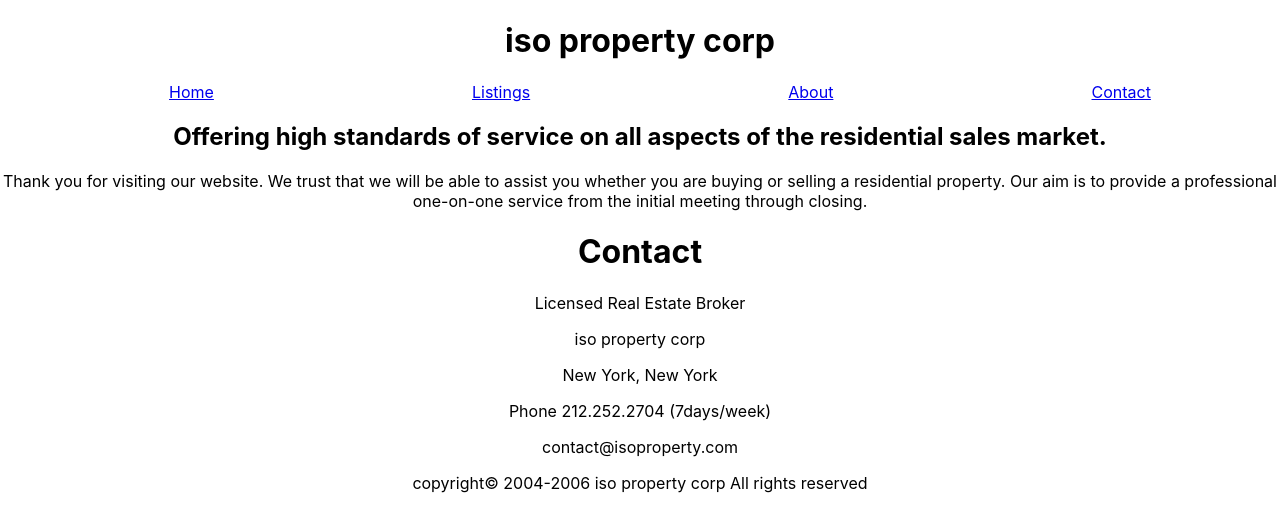
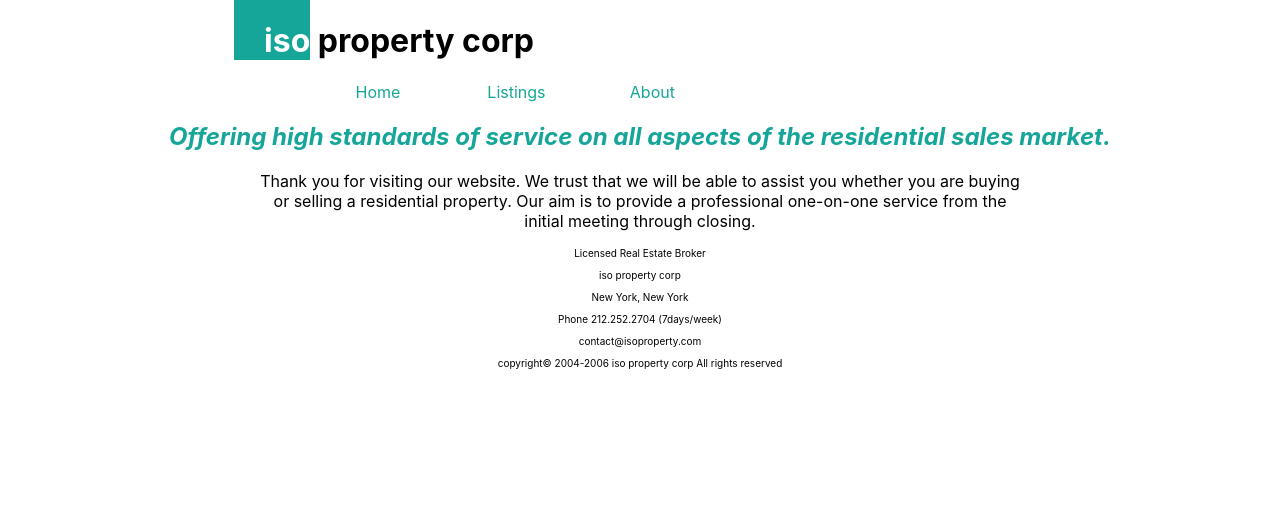
Before and after one commit to samuel-weinstein-cs/isoproperty, a React (Create React App) app: page / in a window 1280 px wide. Shown: the top 532 px of the page. Built offline with nearby package versions, Linux system fonts and the light colour scheme.

Commit message:
added styling to About and Home

```diff
--- a/src/App.css
+++ b/src/App.css
@@ -9,5 +9,52 @@
 .nav-list {
   display: flex;
   flex-direction: row;
-  justify-content: space-around;
+  justify-content: center;
 }
+
+.iso-box {
+  color: white;
+  background-color: #16A699;
+  padding-top: 30px;
+  padding-left: 30px;
+}
+
+.web-name {
+  margin-right: 40%;
+}
+
+.header-link, a {
+  text-decoration: none;
+  color: #16A699;
+  margin-left: 10%;
+}
+
+.header-link, a:hover {
+  color: grey;
+}
+
+.nav-list {
+  margin-right: 30%;
+}
+
+.about-p {
+  margin-left: 20%;
+  margin-right: 20%;
+}
+
+.about-header {
+  letter-spacing: 5px;
+}
+
+.contact p {
+  font-size: 10px;
+}
+
+.home-p {
+  margin-left: 20%;
+  margin-right: 20%;
+}
+
+.home-header {
+  color: #16A699;
+}
--- a/src/App.js
+++ b/src/App.js
@@ -11,7 +11,7 @@ class App extends Component {
   }
   render() {
     return <div className="App">
-      <h1>iso property corp</h1>
+      <h1 className="web-name"><span className="iso-box">iso</span> property corp</h1>
       <Header/>
       <Footer/>
     </div>;
--- a/src/components/About.js
+++ b/src/components/About.js
@@ -3,9 +3,9 @@ import React from "react";
 function About() {
   return (
     <div>
-      <h1>About our company</h1>
-      <p>
-        ISO Property's approach to business is unique. It\'s not just about
+      <h1 className="about-header">About our company</h1>
+      <p className="about-p">
+        ISO Property's approach to business is unique. It's not just about
         buying or selling real estate; it is about trust, it is about the way we
         conduct our business that makes us different from our competitors and
         makes our customers return to us again and again. We are committed to
--- a/src/components/Footer.js
+++ b/src/components/Footer.js
@@ -2,8 +2,7 @@ import React from 'react';
 
 function Footer() {
     return(
-        <div>
-        <h1>Contact</h1>
+        <div className="contact">
         <p>Licensed Real Estate Broker</p>
         <p>iso property corp</p>
         <p>New York, New York</p>
--- a/src/components/Header.js
+++ b/src/components/Header.js
@@ -6,7 +6,7 @@ import Home from "./Home.js";
 function Header() {
   return (
     <div>
-      <nav>
+      <nav className="header-nav">
         <ul className="nav-list">
           <li className="header-link">
             <Link to="/">Home</Link>
@@ -17,15 +17,11 @@ function Header() {
           <li className="header-link">
             <Link to="/about">About</Link>
           </li>
-          <li className="header-link">
-            <Link to="/contact">Contact</Link>
-          </li>
         </ul>
         <main>
           <Route exact path="/" render={() => <Home />}></Route>
           {/* <Route path="/listings" render={() => <Listings />}></Route> */}
           <Route path="/about" render={() => <About />}></Route>
-          {/* <Route path="/cantact" render={() => <Contact />}></Route> */}
         </main>
       </nav>
     </div>
--- a/src/components/Home.js
+++ b/src/components/Home.js
@@ -3,11 +3,11 @@ import React from "react";
 function Home() {
     return(
   <div>
-    <h1>
+    <h1 className="home-header"><i>
       Offering high standards of service on all aspects of the residential sales
       market.
-    </h1>
-    <p>
+      </i></h1>
+    <p className="home-p">
       Thank you for visiting our website. We trust that we will be able to
       assist you whether you are buying or selling a residential property. Our
       aim is to provide a professional one-on-one service from the initial
```
